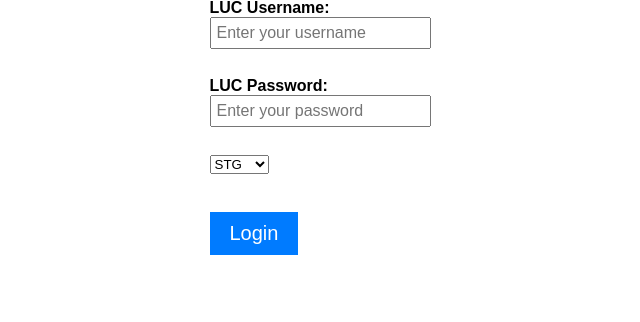
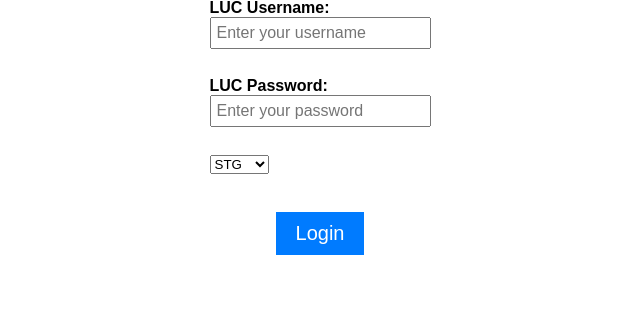
Before and after one commit to lesabag/license_manager, a Flask app: page / in a window 1280 px wide. Shown: the part 175-497 px from the top of the page, without its empty margins (320-960 px from the left). Run offline with Flask 2, Linux system fonts and the light colour scheme.

Commit message:
Update login.html
submit btn style

```diff
--- a/api/templates/login.html
+++ b/api/templates/login.html
@@ -33,7 +33,8 @@
         }
 
         input[type="submit"] {
-            text-align: center;
+            display: block;
+            margin: 0 auto;
             font-size: 20px;
             padding: 10px 20px;
             background-color: #007bff;
```
